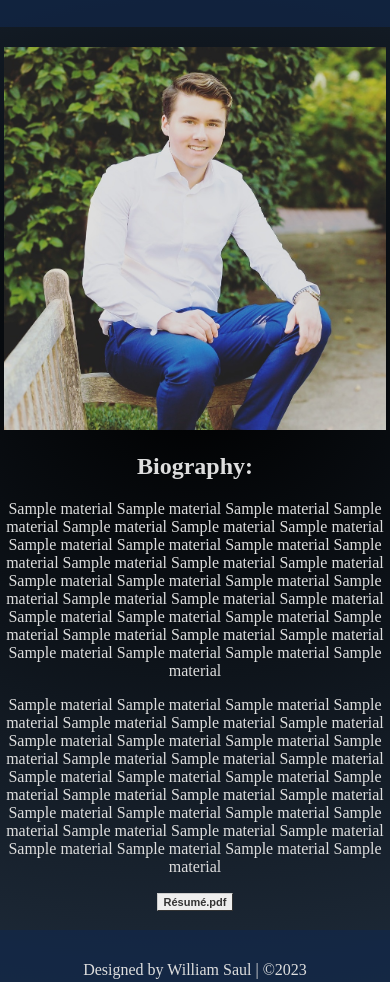
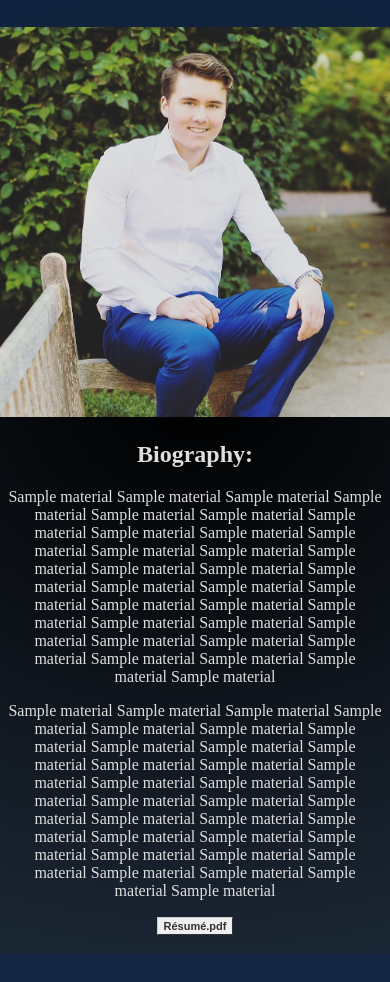
Before and after one commit to williamwsaul/williamsaul.com, a plain HTML site: page about.html in a window 390 px wide. Shown: the part 247-1229 px from the top of the page. Drawn offline with Linux system fonts and the light colour scheme.

Commit message:
Mobile spacing
No spacing above slideshow, no space around biography photo.

```diff
--- a/styles.css
+++ b/styles.css
@@ -106,7 +106,7 @@ nav a {
     height: 0;
     padding-bottom: 75%;
     margin: 0 auto;
-    margin-top: 15px;
+    margin-top: 0px;
     overflow: hidden;
   }
 
@@ -367,10 +367,11 @@ nav a {
 @media only screen and (max-width: 768px) {
   .bio-content {
     padding: 0;
+    margin-top: 0;
   }
 
   .biography_text {
-    width: 98%;
+    width: 96%;
   }
 
   .biography {
@@ -383,7 +384,7 @@ nav a {
   }
 
   .biography_image img {
-    width: 98%;
+    width: 100%;
     height: auto;
   }
 
```
